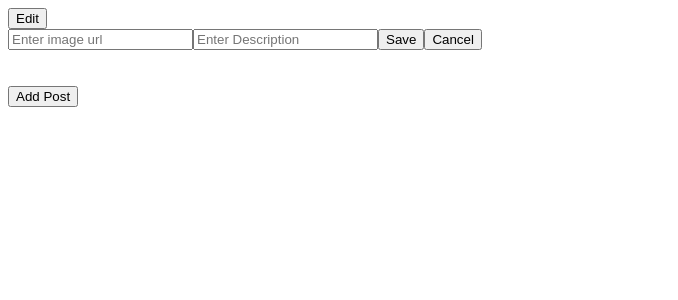
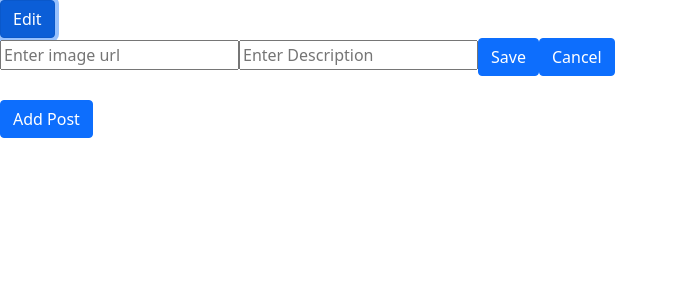
Before and after one commit to judtinzhang/react-redux-app, a React (Vite) app: page / in a window 1280 px wide. Both pictures are taken after a click on the button "Edit". Shown: the top 300 px of the page, without its empty margins (0-678 px from the left). Built offline with nearby package versions, Linux system fonts and the light colour scheme.

Commit message:
added minor styling

```diff
--- a/index.html
+++ b/index.html
@@ -1,4 +1,7 @@
 <html>
+  <head>
+    <link href="https://cdn.jsdelivr.net/npm/bootstrap@5.1.3/dist/css/bootstrap.min.css" rel="stylesheet" integrity="sha384-1BmE4kWBq78iYhFldvKuhfTAU6auU8tT94WrHftjDbrCEXSU1oBoqyl2QvZ6jIW3" crossorigin="anonymous">
+  </head>
   <body>
     <div id="react-root"></div>
     <script src="./index.js"></script>
--- a/package.json
+++ b/package.json
@@ -11,6 +11,7 @@
   "author": "",
   "license": "ISC",
   "dependencies": {
+    "bootstrap": "^5.1.3",
     "parcel-bundler": "^1.12.5",
     "react": "^17.0.2",
     "react-dom": "^17.0.2",
--- a/src/App.js
+++ b/src/App.js
@@ -7,7 +7,6 @@ const App = () => (
     <>
         <Intro/>
         <br/>
-        <br/>
         <Post/>
     </>
 )
--- a/src/components/EditForm.js
+++ b/src/components/EditForm.js
@@ -15,10 +15,14 @@ const EditForm = ({post, dispatchEditPost}) => {
                 <div>
                     <div>
                         Title: {title}
-                        Image: <img src={image}/>
+                        <br/>
+                        Image:
+                        <br/>
+                         <img src={image}/>
+                        <br/>
                         Description: {desc}
                     </div>
-                    <button onClick={() => setIsEdit(true)}>Edit</button>
+                    <button class="btn btn-primary" onClick={() => setIsEdit(true)}>Edit</button>
                 </div>
             )}
             {isEdit && (
@@ -31,12 +35,12 @@ const EditForm = ({post, dispatchEditPost}) => {
                     <br/>
                     Description
                     <input placeholder={desc} onChange={e => setNewDesc(e.target.value)}/>
-                    <button onClick={() => {
+                    <button class="btn btn-primary" onClick={() => {
                         dispatchEditPost({type: MODIFY_POST, n_id: id, title: newTitle !== '' ? newTitle : title, image: newImage !== '' ? newImage : image, desc: newDesc !== '' ? newDesc : desc})
                         setIsEdit(false)
                     }}>Save</button>
-                    <button onClick={() => setIsEdit(false)}>Cancel</button>
-                    <button onClick={() => {
+                    <button class="btn btn-primary" onClick={() => setIsEdit(false)}>Cancel</button>
+                    <button class="btn btn-primary" onClick={() => {
                         dispatchEditPost({type: DELETE_POST, n_id: id, title, image, desc})
                         setIsEdit(false)
                     }}>Delete Post</button>
--- a/src/components/Intro.js
+++ b/src/components/Intro.js
@@ -9,20 +9,21 @@ const Intro = ({ intro, dispatchEditIntro }) => {
     const [madeEdit, setMadeEdit] = useState(false)
 
     return (
-        <>
-            <button onClick={() => setEditMode(true)}>Edit</button>
+        <div class="panel panel-default">
+            <div class="panel-body">
+            <button class="btn btn-primary" onClick={() => setEditMode(true)}>Edit</button>
             {editMode && (
                 <div>
                     <input placeholder={intro.image} onChange={e => setImage(e.target.value)}/>
                     <input placeholder={intro.desc} onChange={e => setDesc(e.target.value)}/>
-                    <button onClick={() => {
+                    <button class="btn btn-primary" onClick={() => {
                         if (image && desc) {
                             setEditMode(false)
                             setMadeEdit(true)
                             dispatchEditIntro({image, desc})
                         }
                     }}>Save</button>
-                    <button onClick={() => setEditMode(false)}>Cancel</button>
+                    <button class="btn btn-primary" onClick={() => setEditMode(false)}>Cancel</button>
                 </div>
             )}
             {!editMode && madeEdit && (
@@ -32,7 +33,8 @@ const Intro = ({ intro, dispatchEditIntro }) => {
                     {intro.desc}
                 </div>
             )}
-        </>
+            </div>
+        </div>
     )
 }
 
--- a/src/components/Posts.js
+++ b/src/components/Posts.js
@@ -11,7 +11,7 @@ const Post = ({ posts, dispatchEditPost }) => {
 
     return (
         <>
-            <button onClick={() => {
+            <button class="btn btn-primary" onClick={() => {
                 setCreateMode(true)
             }}>Add Post</button>
             {posts.map(post =>
@@ -23,13 +23,13 @@ const Post = ({ posts, dispatchEditPost }) => {
                     <input placeholder="Title" onChange={e => setTitle(e.target.value)}/>
                     <input placeholder="Image" onChange={e => setImage(e.target.value)}/>
                     <input placeholder="Description" onChange={e => setDesc(e.target.value)}/>
-                    <button onClick={() => {
+                    <button class="btn btn-primary" onClick={() => {
                         if (title && image && desc) {
                             setCreateMode(false)
                             dispatchEditPost({ title, image, desc })
                         }
                     }}>Save</button>
-                    <button onClick={() => setCreateMode(false)}>Cancel</button>
+                    <button class="btn btn-primary" onClick={() => setCreateMode(false)}>Cancel</button>
                 </div>
             )}
         </>
```
Also changed, not shown: 1 other file (tests, documents, lock files or other folders).
